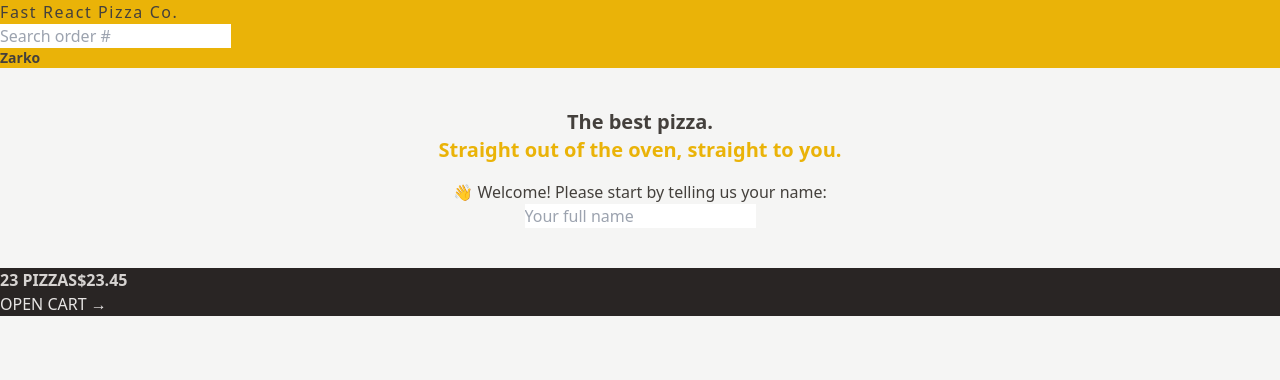
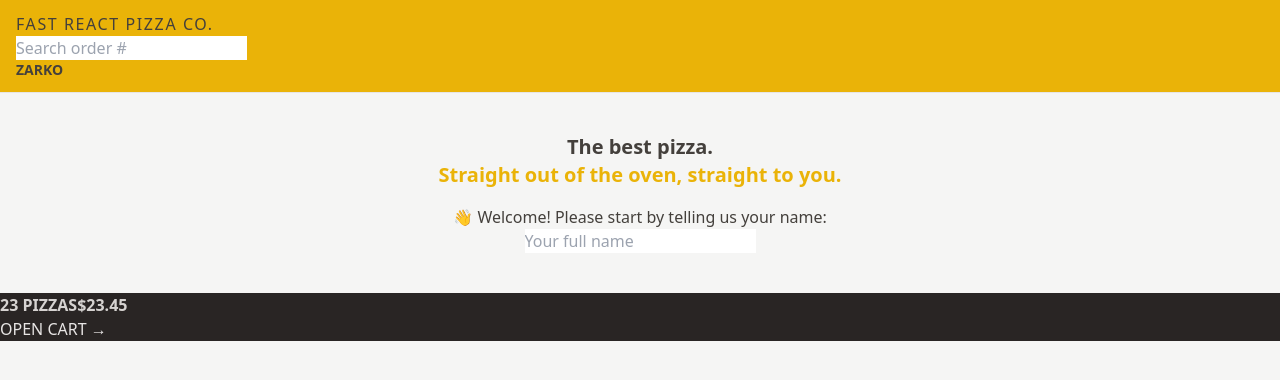
Before and after one commit to SenseiZarkoDukic/fast-react-pizza, a React (Vite) app: page / in a window 1280 px wide. Shown: the top 380 px of the page. Built offline with nearby package versions, Linux system fonts and the light colour scheme.

Commit message:
Add padding and border to Header

```diff
--- a/src/ui/Header.jsx
+++ b/src/ui/Header.jsx
@@ -4,7 +4,7 @@
 
 function Header() {
   return (
-    <header className="bg-yellow-500">
+    <header className="border-b border-stone-200    bg-yellow-500 px-4 py-3 uppercase    ">
       <Link to="/" className="tracking-widest ">
         Fast React Pizza Co.
       </Link>
```
